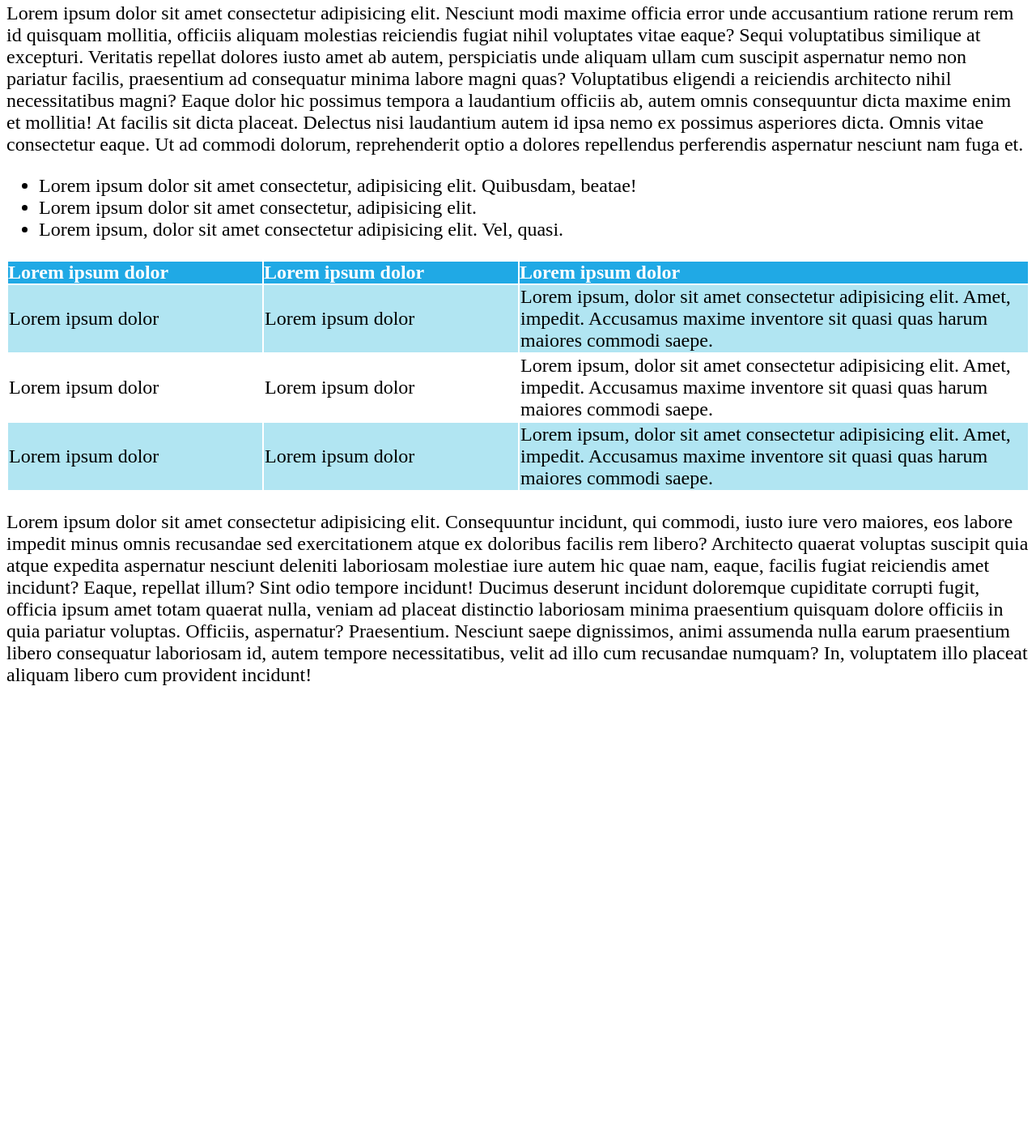
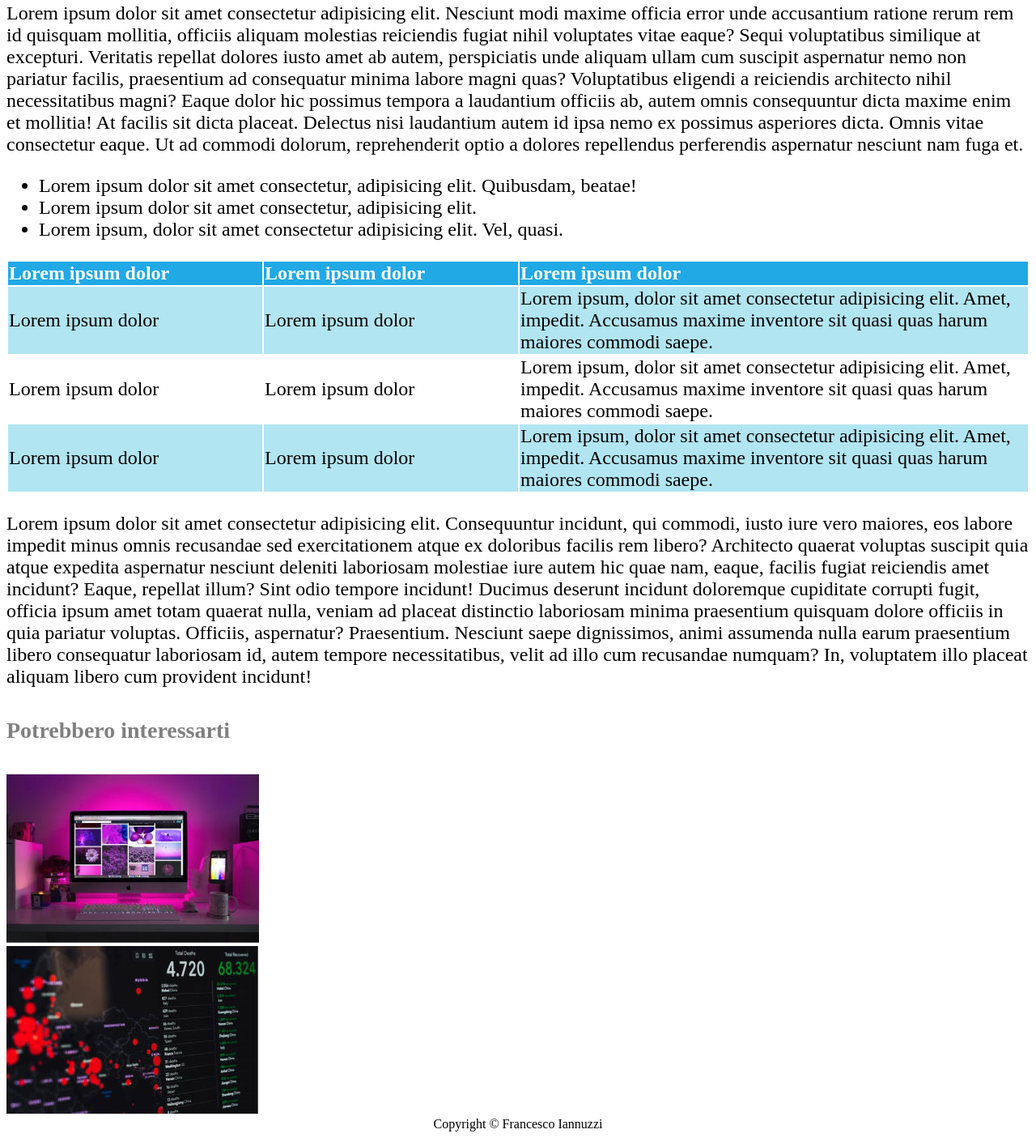
Before and after one commit to Francesco-Iannuzzi/html-css-booleaner, a plain HTML site: page index.html in a window 1280 px wide. Shown: the part 823-2228 px from the top of the page at 81% size. Before the commit the page ends 1694 px from the top, so only its background shows below. Drawn offline with Linux system fonts and the light colour scheme.

Commit message:
add section might interest + footer

```diff
--- a/css/style.css
+++ b/css/style.css
@@ -39,20 +39,28 @@ table {
 
 thead {
     color: white;
+    background-color: #20a9e5;
+    padding: 0;
+    margin: 0;
 }
 
 .small_box {
 width: 25%;
-background-color: #20a9e5;
-padding: 0;
 }
 
 .big_box {
 width: 50%;
-background-color: #20a9e5;
-padding: 0;
 }
 
 .lightblue {
     background-color: #b1e5f2;
 }
+
+h4 {
+    color: grey;
+    font-size: 28px;
+}
+
+.app_footer {
+    text-align: center;
+}
--- a/index.html
+++ b/index.html
@@ -126,11 +126,17 @@
             </section>
             <!-- 2nd paragraph -->
 
+            <section>
+                <h4>Potrebbero interessarti</h4>
+                <div><img src="./img/monitor.jpg" alt=""></div>
+                <div><img src="./img/graph.jpg" alt=""></div>
+            </section>
+            <!-- /might interest -->
         </main>
         <!-- /.app_main -->
 
         <footer class="app_footer">
-
+            <span>Copyright &copy; Francesco Iannuzzi</span>
         </footer>
         <!-- /.app_footer -->
     </div>
```
